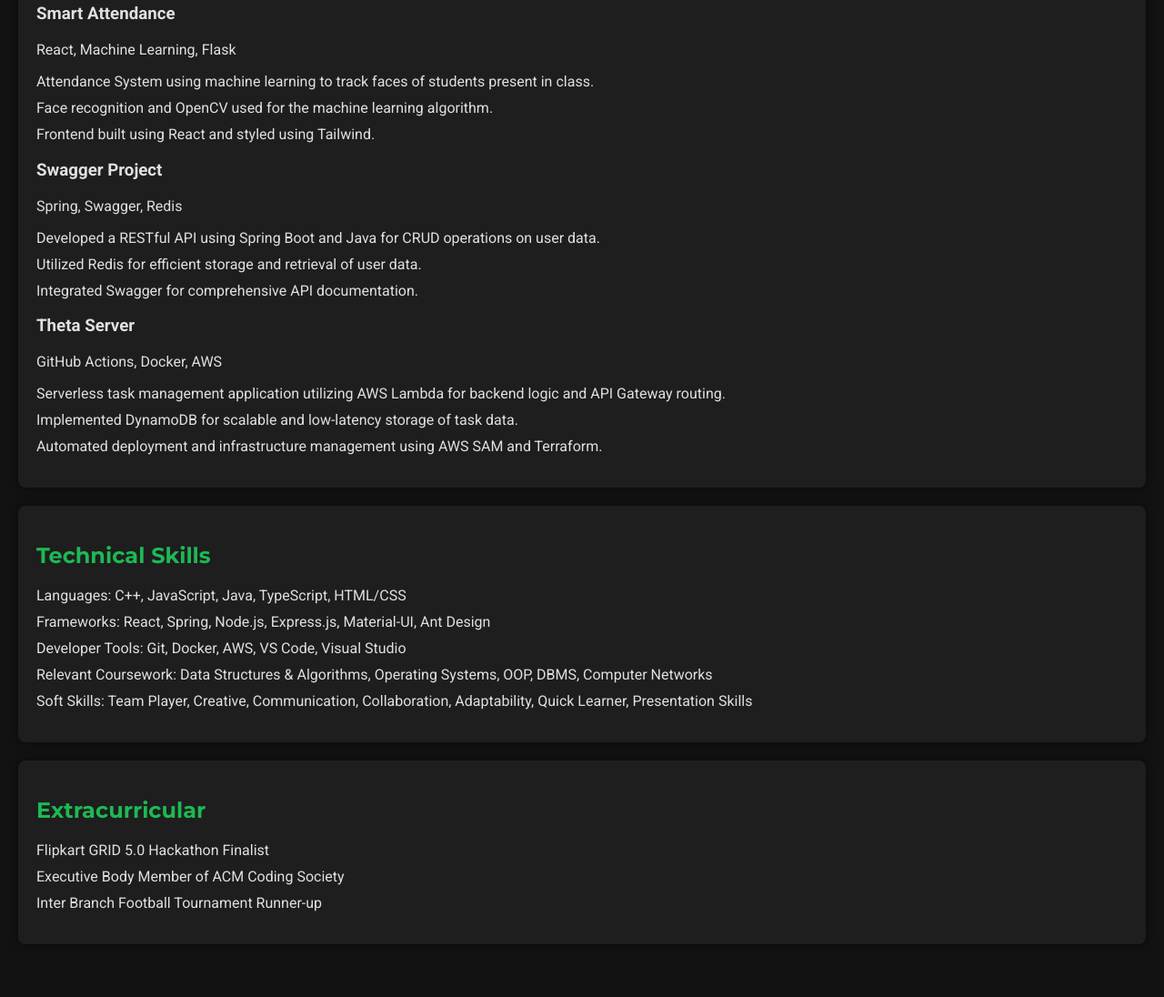
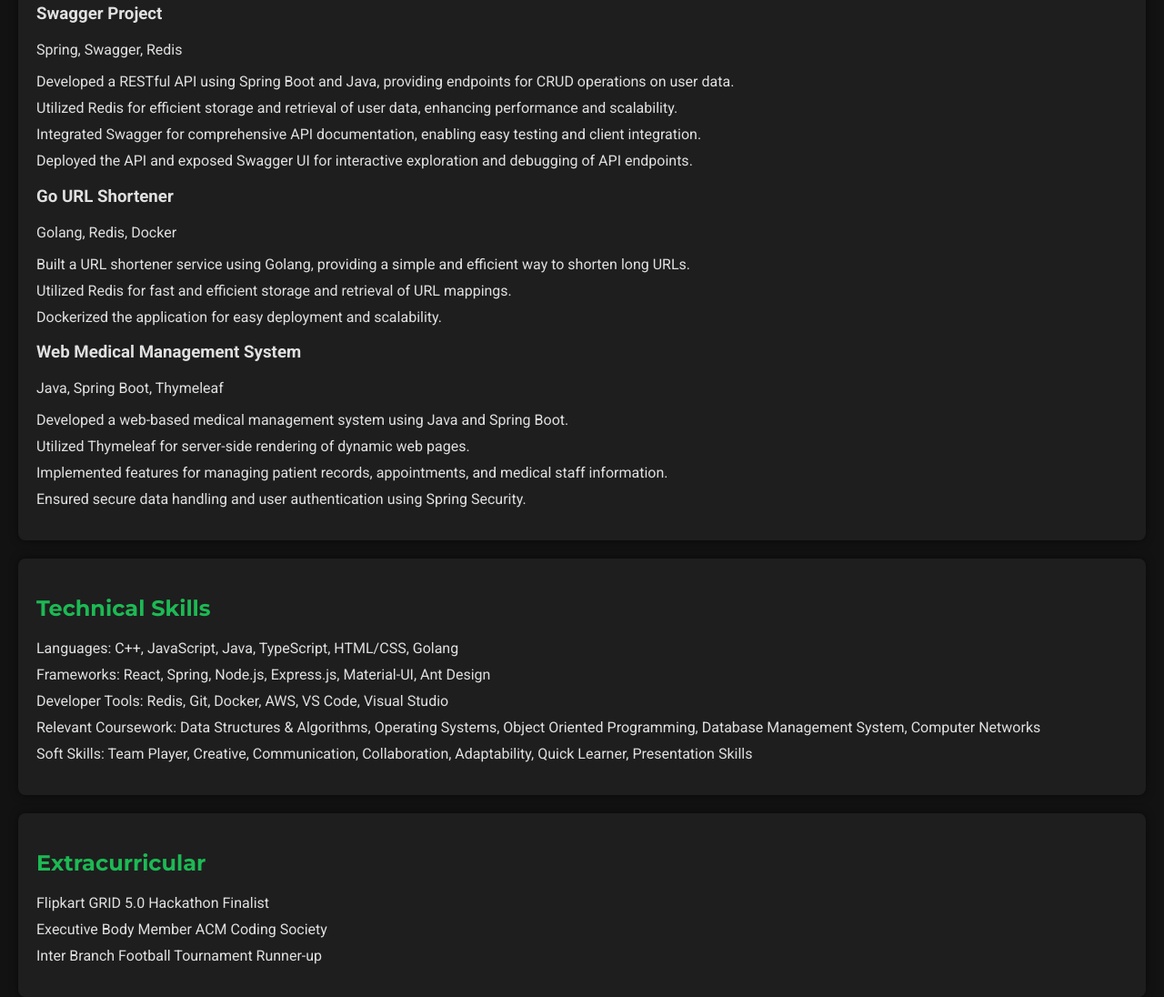
Before and after one commit to sids278/PortfolioSortOf, a plain HTML site: page index.html in a window 1280 px wide. Shown: the part 980-2076 px from the top of the page at 91% size. Before the commit the page ends 2038 px from the top, so only its background shows below. Drawn offline with Linux system fonts and the light colour scheme.

Commit message:
Update index.html

```diff
--- a/index.html
+++ b/index.html
@@ -13,24 +13,20 @@
         <h1>Siddharth Sharma :)</h1>
         <p><a href="mailto:udays2002@gmail.com">udays2002@gmail.com</a> | <a
                 href="https://www.linkedin.com/in/siddharth-sharma-48ba80215/">LinkedIn</a> | <a
-                href="https://github.com/sids278">GitHub</a></p>| <a href="https://leetcode.com/u/sid_812//">leetcode</a>
+                href="https://github.com/sids278">GitHub</a></p>
     </header>
     <section>
         <h2>Education</h2>
-        <p><strong>Punjab Engineering College</strong><br>CGPA: 8.00<br>Bachelor of Technology in Computer
-            Science<br>Dec. 2020 – May 2024</p>
+        <p><strong>Punjab Engineering College</strong><br>CGPA: 8.00<br>Bachelor of Technology in Computer Science<br>Dec. 2020 – May 2024</p>
     </section>
     <section>
         <h2>Experience</h2>
         <h3>Software Development Intern</h3>
         <p><strong>1K Networks, Gurgaon, Haryana</strong><br>January 2023 – May 2023</p>
         <ul>
-            <li>Developed a MERN admin dashboard for real-time insights into user engagement, order trends, and
-                inventory levels.</li>
-            <li>Collaborated with product and design teams to create a user-friendly interface, implementing React
-                components and integrating Redux for efficient state management.</li>
-            <li>Implemented a secure authentication system using JWT to ensure data privacy and restricted access to
-                sensitive information.</li>
+            <li>Developed a MERN (MongoDB, Express.js, React, Node.js) admin dashboard for an early-stage startup, providing real-time insights into user engagement, order trends, and inventory levels.</li>
+            <li>Collaborated with product and design teams to create a user-friendly interface, implementing React components and integrating Redux for efficient state management.</li>
+            <li>Implemented a secure authentication system using JWT (JSON Web Tokens) to ensure data privacy and restricted access to sensitive information.</li>
         </ul>
     </section>
     <section>
@@ -42,45 +38,45 @@
             <li>Frontend built using React and Redux for state management.</li>
             <li>Used Docker to build and containerize the application.</li>
         </ul>
-        <h3>Smart Attendance</h3>
-        <p>React, Machine Learning, Flask</p>
-        <ul>
-            <li>Attendance System using machine learning to track faces of students present in class.</li>
-            <li>Face recognition and OpenCV used for the machine learning algorithm.</li>
-            <li>Frontend built using React and styled using Tailwind.</li>
-        </ul>
         <h3>Swagger Project</h3>
         <p>Spring, Swagger, Redis</p>
         <ul>
-            <li>Developed a RESTful API using Spring Boot and Java for CRUD operations on user data.</li>
-            <li>Utilized Redis for efficient storage and retrieval of user data.</li>
-            <li>Integrated Swagger for comprehensive API documentation.</li>
+            <li>Developed a RESTful API using Spring Boot and Java, providing endpoints for CRUD operations on user data.</li>
+            <li>Utilized Redis for efficient storage and retrieval of user data, enhancing performance and scalability.</li>
+            <li>Integrated Swagger for comprehensive API documentation, enabling easy testing and client integration.</li>
+            <li>Deployed the API and exposed Swagger UI for interactive exploration and debugging of API endpoints.</li>
         </ul>
-        <h3>Theta Server</h3>
-        <p>GitHub Actions, Docker, AWS</p>
+        <h3>Go URL Shortener</h3>
+        <p>Golang, Redis, Docker</p>
         <ul>
-            <li>Serverless task management application utilizing AWS Lambda for backend logic and API Gateway routing.
-            </li>
-            <li>Implemented DynamoDB for scalable and low-latency storage of task data.</li>
-            <li>Automated deployment and infrastructure management using AWS SAM and Terraform.</li>
+            <li>Built a URL shortener service using Golang, providing a simple and efficient way to shorten long URLs.</li>
+            <li>Utilized Redis for fast and efficient storage and retrieval of URL mappings.</li>
+            <li>Dockerized the application for easy deployment and scalability.</li>
+        </ul>
+        <h3>Web Medical Management System</h3>
+        <p>Java, Spring Boot, Thymeleaf</p>
+        <ul>
+            <li>Developed a web-based medical management system using Java and Spring Boot.</li>
+            <li>Utilized Thymeleaf for server-side rendering of dynamic web pages.</li>
+            <li>Implemented features for managing patient records, appointments, and medical staff information.</li>
+            <li>Ensured secure data handling and user authentication using Spring Security.</li>
         </ul>
     </section>
     <section>
         <h2>Technical Skills</h2>
         <ul>
-            <li>Languages: C++, JavaScript, Java, TypeScript, HTML/CSS</li>
+            <li>Languages: C++, JavaScript, Java, TypeScript, HTML/CSS, Golang</li>
             <li>Frameworks: React, Spring, Node.js, Express.js, Material-UI, Ant Design</li>
-            <li>Developer Tools: Git, Docker, AWS, VS Code, Visual Studio</li>
-            <li>Relevant Coursework: Data Structures & Algorithms, Operating Systems, OOP, DBMS, Computer Networks</li>
-            <li>Soft Skills: Team Player, Creative, Communication, Collaboration, Adaptability, Quick Learner,
-                Presentation Skills</li>
+            <li>Developer Tools: Redis, Git, Docker, AWS, VS Code, Visual Studio</li>
+            <li>Relevant Coursework: Data Structures & Algorithms, Operating Systems, Object Oriented Programming, Database Management System, Computer Networks</li>
+            <li>Soft Skills: Team Player, Creative, Communication, Collaboration, Adaptability, Quick Learner, Presentation Skills</li>
         </ul>
     </section>
     <section>
         <h2>Extracurricular</h2>
         <ul>
             <li>Flipkart GRID 5.0 Hackathon Finalist</li>
-            <li>Executive Body Member of ACM Coding Society</li>
+            <li>Executive Body Member ACM Coding Society</li>
             <li>Inter Branch Football Tournament Runner-up</li>
         </ul>
     </section>
```
